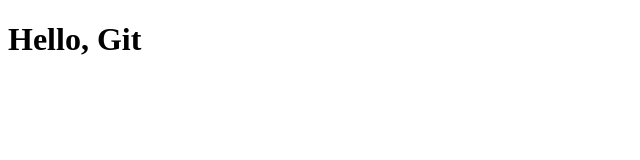
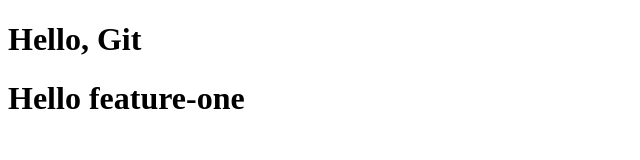
Before and after one commit to kimhongtry/git-assessment, a plain HTML site: page hello.html in a window 1280 px wide. Shown: the whole page, without its empty margins (0-640 px from the left). Drawn offline with Linux system fonts and the light colour scheme.

Commit message:
add a line in hello.html

```diff
--- a/hello.html
+++ b/hello.html
@@ -7,5 +7,6 @@
   </head>
   <body>
     <h1>Hello, Git</h1>
+    <h1>Hello feature-one</h1>
   </body>
 </html>
```
Also changed, not shown: img/Task3/Screenshot from 2025-02-20 08-25-41.png (added), img/Task3/Screenshot from 2025-02-20 08-28-38.png (added), img/Task3/Screenshot from 2025-02-20 08-39-00.png (added).
